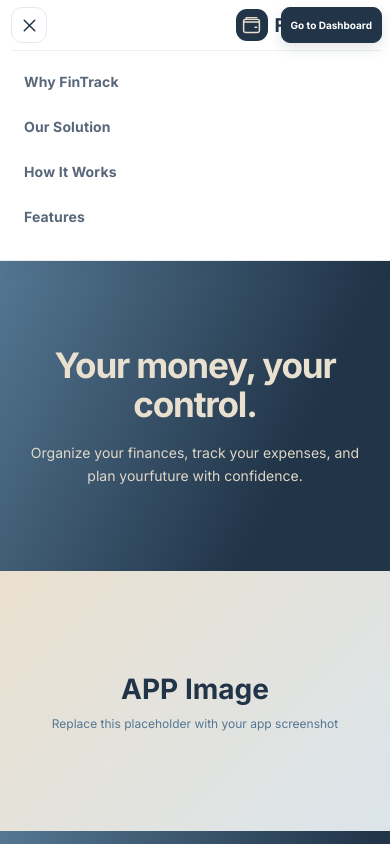
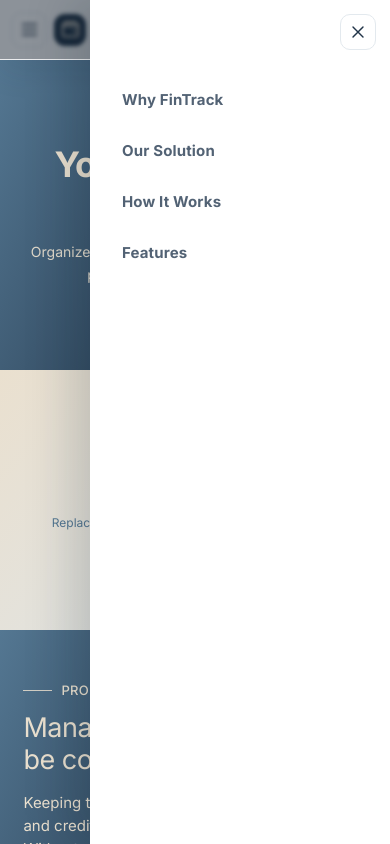
Before and after one commit to NorlandoJunior/FinTrack, a React (Vite) app in the folder fintrack/: page / in a window 390 px wide. Both pictures are taken after a click on the button 29 px from the left and 29 px from the top of the page. Shown: the top 844 px of the page. Built offline with nearby package versions, Linux system fonts and the light colour scheme.

Commit message:
fix the landing page navbar responsiveness

```diff
--- a/fintrack/src/App.jsx
+++ b/fintrack/src/App.jsx
@@ -1946,15 +1946,16 @@ function App() {
       {/* HOME PAGE NAVIGATION */}
       <header className={`site-header ${mobileMenuOpen ? "menu-open" : ""}`}>
         <div className="site-header-inner">
+          {/* Hamburger: always shows ☰, always opens the drawer */}
           <button
             className="mobile-nav-toggle"
             type="button"
-            aria-label={mobileMenuOpen ? "Close menu" : "Open menu"}
+            aria-label="Open navigation"
             aria-expanded={mobileMenuOpen}
             aria-controls="primary-navigation"
-            onClick={() => setMobileMenuOpen((open) => !open)}
+            onClick={() => setMobileMenuOpen(true)}
           >
-            <Icon type={mobileMenuOpen ? "close" : "menu"} />
+            <Icon type="menu" />
           </button>
 
           <a className="brand" href="#home" aria-label="FinTrack home">
@@ -1971,6 +1972,16 @@ function App() {
             id="primary-navigation"
             aria-label="Main navigation"
           >
+            {/* Close (X) button lives INSIDE the drawer, top-right */}
+            <button
+              className="mobile-nav-close"
+              type="button"
+              aria-label="Close navigation"
+              onClick={() => setMobileMenuOpen(false)}
+            >
+              <Icon type="close" />
+            </button>
+
             <a href="#problem" onClick={() => setMobileMenuOpen(false)}>
               Why FinTrack
             </a>
@@ -1994,6 +2005,16 @@ function App() {
             </a>
           </div>
         </div>
+
+        {/* Backdrop: clicking the body/page closes the drawer */}
+        {mobileMenuOpen && (
+          <button
+            className="mobile-nav-backdrop"
+            type="button"
+            aria-label="Close navigation"
+            onClick={() => setMobileMenuOpen(false)}
+          />
+        )}
       </header>
 
       <main>
--- a/fintrack/src/index.css
+++ b/fintrack/src/index.css
@@ -64,7 +64,7 @@ textarea:focus-visible {
 .site-header {
   position: sticky;
   top: 0;
-  z-index: 100;
+  z-index: 200;
   width: 100%;
   padding: 0;
   background: rgba(255, 255, 255, 0.97);
@@ -72,6 +72,11 @@ textarea:focus-visible {
   box-shadow: 0 5px 22px rgba(33, 52, 72, 0.045);
   backdrop-filter: blur(14px);
   -webkit-backdrop-filter: blur(14px);
+  transition: box-shadow 0.28s ease, background-color 0.28s ease;
+}
+
+.site-header.menu-open {
+  box-shadow: 0 12px 30px rgba(33, 52, 72, 0.10);
 }
 
 .site-header-inner {
@@ -219,6 +224,16 @@ textarea:focus-visible {
 }
 
 .mobile-nav-toggle {
+  display: none;
+}
+
+/* Backdrop base — hidden on desktop, shown on mobile when drawer is open */
+.mobile-nav-backdrop {
+  display: none;
+}
+
+/* Drawer close (X) — only rendered inside the drawer on mobile */
+.mobile-nav-close {
   display: none;
 }
 
@@ -1986,34 +2001,27 @@ textarea:focus-visible {
    ========================= */
 
 @media (max-width: 760px) {
-  /* --- Landing header: mobile drawer --- */
+  /* --- Landing header: off-canvas drawer with slide transition --- */
   .site-header {
     position: sticky;
     top: 0;
-  }
+    z-index: 200;
+  }
+
   .site-header-inner {
     display: grid;
-    grid-template-columns: minmax(0, 1fr) auto;
+    grid-template-columns: auto 1fr auto;
+    align-items: center;
     min-height: 68px;
-    padding: 0 18px;
-    gap: 12px;
-  }
-  .brand {
-    gap: 7px;
-  }
-  .brand-mark {
-    width: 37px;
-    height: 37px;
-    border-radius: 11px;
-  }
-  .brand-word {
-    font-size: 22px;
-  }
-  .header-actions {
-    gap: 9px;
-  }
+    padding: 0 16px;
+    gap: 10px;
+  }
+
+  /* Toggle: left column — icon never swaps, always shows hamburger */
   .mobile-nav-toggle {
     display: inline-grid;
+    grid-column: 1;
+    grid-row: 1;
     place-items: center;
     width: 42px;
     height: 42px;
@@ -2022,55 +2030,163 @@ textarea:focus-visible {
     color: var(--navy);
     background: #fff;
     cursor: pointer;
-    transition: background 0.18s ease, border-color 0.18s ease;
-  }
-  .mobile-nav-toggle:hover {
-    background: #f2f6f8;
-    border-color: var(--blue-light);
-  }
+    transition: background 0.18s ease, border-color 0.18s ease,
+      color 0.18s ease;
+  }
+
+  .mobile-nav-toggle:hover,
+  .mobile-nav-toggle:focus-visible {
+    color: #fff;
+    background: var(--navy);
+    border-color: var(--navy);
+  }
+
   .mobile-nav-toggle svg {
     width: 21px;
     height: 21px;
   }
 
-  /* The mobile drawer is scoped to .site-header so it can NEVER
-     leak onto the dashboard where .main-nav does not exist. */
-  .site-header .main-nav {
-    display: none;
-    grid-column: 1 / -1;
-    grid-row: 2;
-    align-items: stretch;
-    gap: 4px;
-    width: 100%;
+  /* Brand: middle column */
+  .brand {
+    grid-column: 2;
+    grid-row: 1;
+    justify-self: start;
+    gap: 8px;
     margin: 0;
-    padding: 10px 0 16px;
-    border-top: 1px solid #edf0f3;
-  }
-  .site-header .main-nav.is-open {
-    display: flex;
-    flex-direction: column;
-  }
-  .site-header .main-nav a {
-    padding: 12px 13px;
-    border-radius: 8px;
-    font-size: 14px;
-  }
-  .site-header .main-nav a:hover,
-  .site-header .main-nav a:focus-visible {
-    color: var(--navy);
-    background: #f1f5f7;
-  }
-  .site-header .main-nav a::after {
-    display: none;
-  }
+  }
+
+  .brand-mark {
+    width: 37px;
+    height: 37px;
+    border-radius: 11px;
+  }
+
+  .brand-word {
+    font-size: 22px;
+  }
+
+  /* Actions (login): right column */
+  .header-actions {
+    grid-column: 3;
+    grid-row: 1;
+    justify-self: end;
+    gap: 9px;
+  }
+
   .login-button {
     min-height: 40px;
     padding: 0 13px;
     border-radius: 9px;
     font-size: 11px;
   }
+
   .nav-cta-arrow {
     display: none;
+  }
+
+  /* Off-canvas drawer — slides in from right with smooth transition */
+  .site-header .main-nav {
+    position: fixed;
+    z-index: 220;
+    top: 0;
+    right: 0;
+    bottom: 0;
+    left: auto;
+    display: flex;
+    flex-direction: column;
+    align-items: stretch;
+    justify-content: flex-start;
+    gap: 4px;
+    width: min(320px, 84vw);
+    height: 100vh;
+    height: 100dvh;
+    margin: 0;
+    padding: 80px 22px 28px;
+    overflow-y: auto;
+    background: #ffffff;
+    border: 0;
+    border-radius: 0;
+    box-shadow: -18px 0 45px rgba(12, 26, 40, 0.18);
+    transform: translateX(100%);
+    transition: transform 0.32s cubic-bezier(0.22, 1, 0.36, 1);
+    pointer-events: none;
+  }
+
+  .site-header .main-nav.is-open {
+    transform: translateX(0);
+    pointer-events: auto;
+  }
+
+  /* Close (X) button on the drawer itself */
+  .mobile-nav-close {
+    position: absolute;
+    top: 18px;
+    right: 18px;
+    display: inline-grid;
+    place-items: center;
+    width: 40px;
+    height: 40px;
+    padding: 0;
+    border: 1px solid #e3e9ee;
+    border-radius: 10px;
+    color: var(--navy);
+    background: #fff;
+    cursor: pointer;
+    transition: background 0.18s ease, color 0.18s ease,
+      border-color 0.18s ease;
+  }
+
+  .mobile-nav-close:hover,
+  .mobile-nav-close:focus-visible {
+    color: #fff;
+    background: var(--navy);
+    border-color: var(--navy);
+  }
+
+  .mobile-nav-close svg {
+    width: 20px;
+    height: 20px;
+  }
+
+  .site-header .main-nav a {
+    display: block;
+    padding: 14px 14px;
+    border-radius: 10px;
+    color: #526274;
+    font-size: 15px;
+    font-weight: 650;
+    text-decoration: none;
+    transition: color 0.18s ease, background 0.18s ease,
+      transform 0.18s ease;
+  }
+
+  .site-header .main-nav a:hover,
+  .site-header .main-nav a:focus-visible {
+    color: var(--navy);
+    background: #f1f5f7;
+    transform: translateX(2px);
+  }
+
+  .site-header .main-nav a::after {
+    display: none;
+  }
+
+  /* Backdrop — appears behind the drawer with fade-in */
+  .mobile-nav-backdrop {
+    position: fixed;
+    z-index: 210;
+    inset: 0;
+    display: block;
+    width: 100%;
+    height: 100%;
+    padding: 0;
+    border: 0;
+    background: rgba(15, 28, 42, 0.48);
+    backdrop-filter: blur(2px);
+    -webkit-backdrop-filter: blur(2px);
+    cursor: pointer;
+    opacity: 0;
+    animation: fintrack-backdrop-in 0.24s ease forwards;
   }
 
   /* --- Landing page --- */
@@ -2124,7 +2240,7 @@ textarea:focus-visible {
     max-width: 520px;
   }
 
-  /* --- Dashboard: off-canvas sidebar --- */
+  /* --- Dashboard: off-canvas sidebar (untouched) --- */
   .dashboard-layout,
   .dashboard-layout.sidebar-collapsed {
     --sidebar-width: 0px;
@@ -2359,16 +2475,26 @@ textarea:focus-visible {
   }
 }
 
+@keyframes fintrack-backdrop-in {
+  to {
+    opacity: 1;
+  }
+}
+
 /* =========================
    13. SMALL MOBILE (≤480px)
    ========================= */
 
 @media (max-width: 480px) {
   .site-header-inner {
-    grid-template-columns: minmax(0, 1fr) 38px auto;
+    grid-template-columns: auto 1fr auto;
     min-height: 59px;
-    padding: 7px 8px 7px 11px;
+    padding: 7px 11px;
     gap: 7px;
+  }
+  .mobile-nav-toggle {
+    width: 36px;
+    height: 36px;
   }
   .brand-mark {
     width: 32px;
@@ -2376,10 +2502,6 @@ textarea:focus-visible {
   }
   .brand-word {
     font-size: 19px;
-  }
-  .mobile-nav-toggle {
-    width: 36px;
-    height: 36px;
   }
   .login-button {
     min-height: 36px;
@@ -2389,6 +2511,17 @@ textarea:focus-visible {
   .nav-cta-arrow {
     display: none;
   }
+  .site-header .main-nav {
+    width: min(300px, 86vw);
+    padding: 76px 18px 24px;
+  }
+  .mobile-nav-close {
+    top: 14px;
+    right: 14px;
+    width: 36px;
+    height: 36px;
+  }
+
   .hero {
     min-height: 310px;
     padding: 60px 20px 58px;
```
